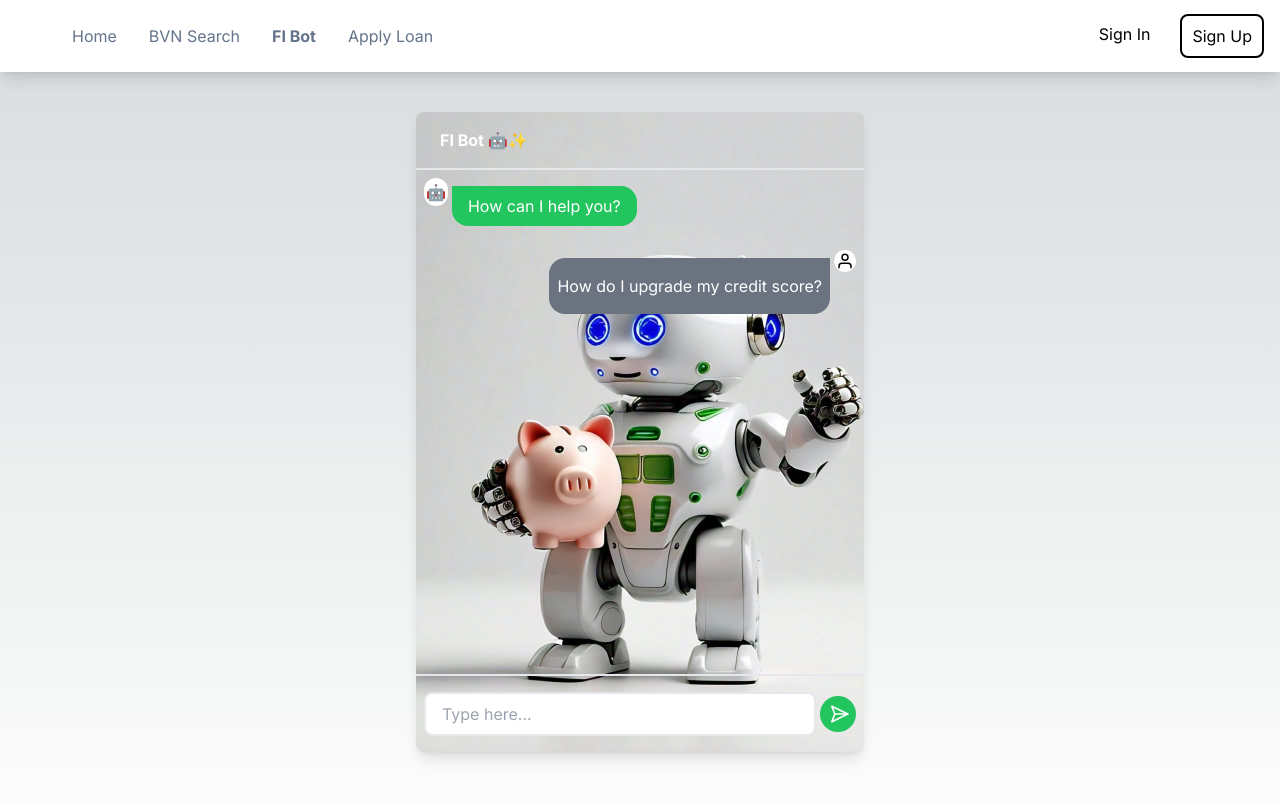
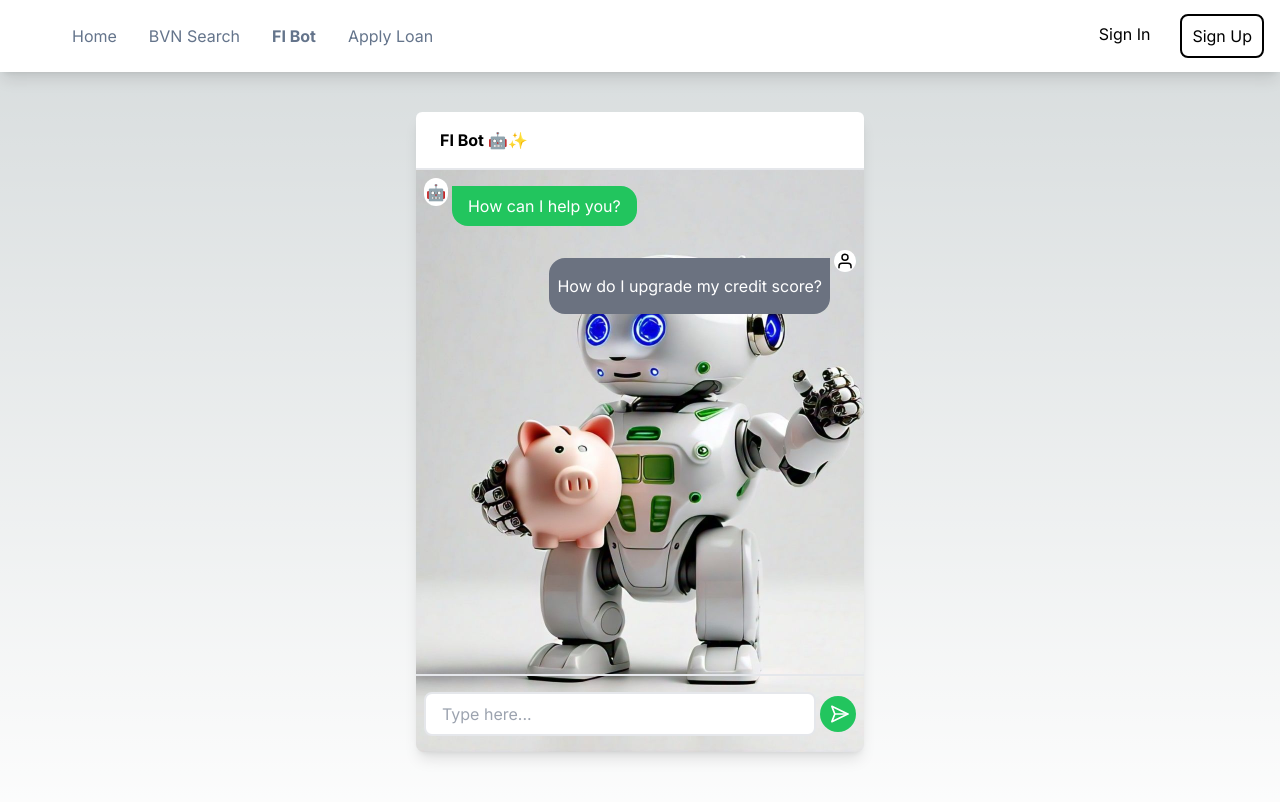
Before and after one commit to messey4/mercy-fyp, a Next.js app: page /fi-bot in a window 1280 px wide. Shown: the top 802 px of the page. Built offline with nearby package versions, Linux system fonts and the light colour scheme.

Commit message:
improved chat bot header

```diff
--- a/pages/fi-bot.jsx
+++ b/pages/fi-bot.jsx
@@ -12,9 +12,9 @@ export default function Chatbox() {
         <div className="bg-white shadow-lg rounded-lg max-w-md mx-auto  bg-[url('/images/fi-bot.jpg')] bg-cover bg-no-repeat bg-center h-[80vh] flex flex-col">
           {/*Chatbox Header Div*/}
 
-          <div className="border-b-2 px-2 py-4">
+          <div className="border-b-2 px-2 py-4 bg-white rounded-t-md">
             <div className="inline-flex items-center">
-              <span className="ml-4 text-white font-bold">FI Bot 🤖✨</span>
+              <span className="ml-4 font-bold">FI Bot 🤖✨</span>
             </div>
           </div>
           {/*Chatbox Body Div*/}
```
